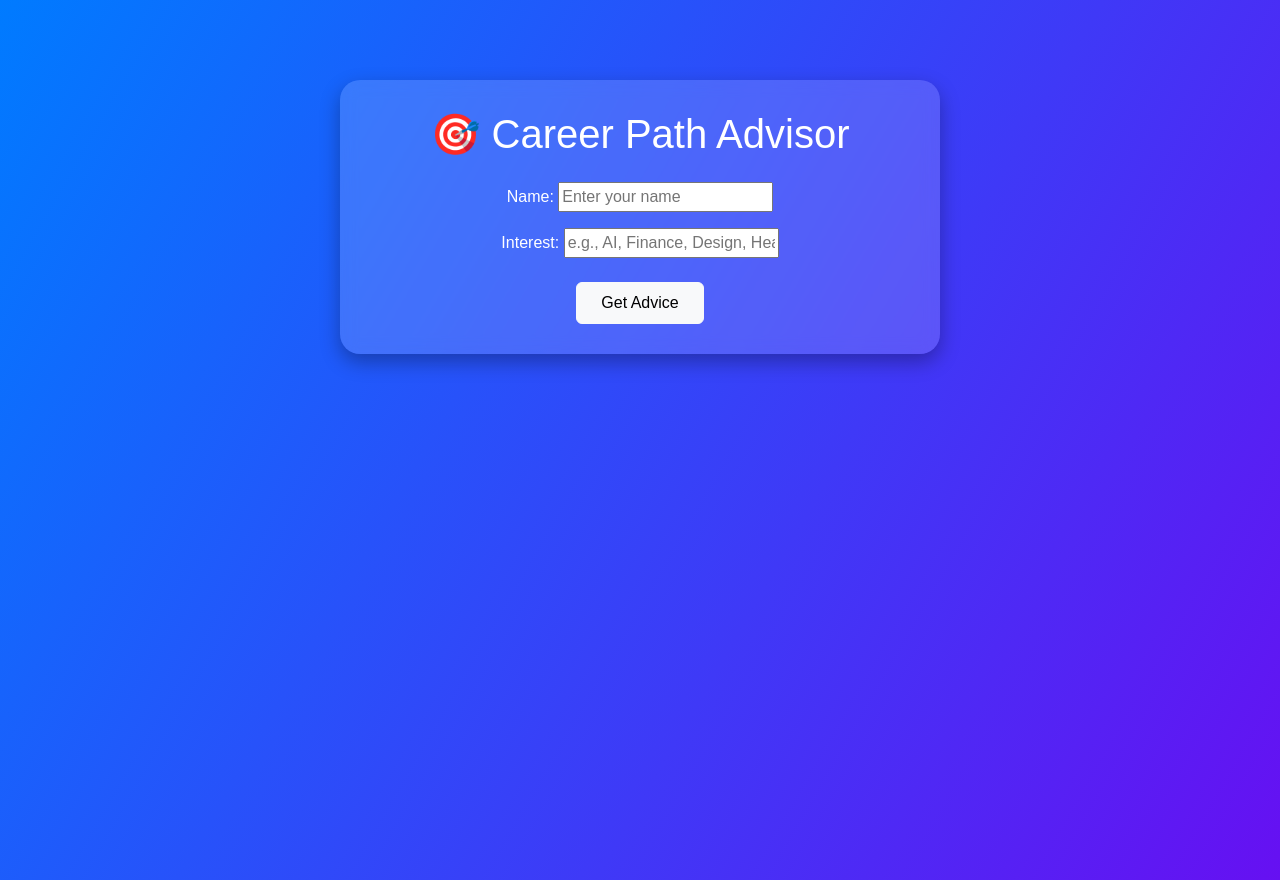
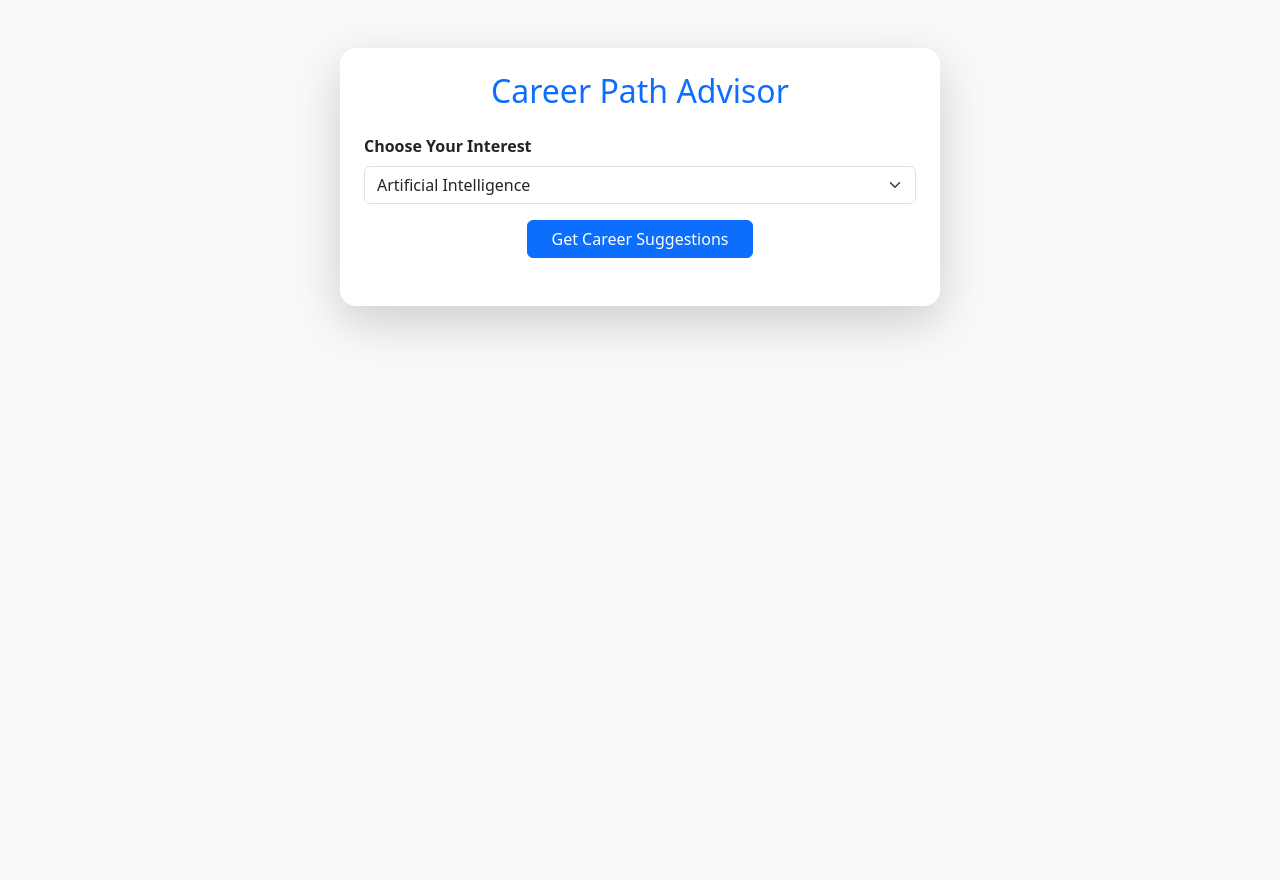
Before and after one commit to CaptMJA380/career_advisor, a Django app: page / in a window 1280 px wide. After the commit the page ends 335 px from the top, so only its background shows below. Run offline with Django 5.2, Linux system fonts and the light colour scheme.

Commit message:
changed suggestions

```diff
--- a/advisor/forms.py
+++ b/advisor/forms.py
@@ -1,9 +1,19 @@
 from django import forms
 
+INTEREST_CHOICES = [
+    ('ai', 'Artificial Intelligence'),
+    ('finance', 'Finance'),
+    ('design', 'Design'),
+    ('healthcare', 'Healthcare'),
+    ('law', 'Law'),
+    ('dance', 'Dance'),
+    ('sports', 'Sports'),
+    ('other', 'Other'),
+]
+
 class CareerForm(forms.Form):
-    name = forms.CharField(max_length=100, widget=forms.TextInput(attrs={
-        'placeholder': 'Enter your name'
-    }))
-    interest = forms.CharField(max_length=100, widget=forms.TextInput(attrs={
-        'placeholder': 'e.g., AI, Finance, Design, Healthcare, Law, Dance'
-    }))
+    interest = forms.ChoiceField(
+        choices=INTEREST_CHOICES,
+        label="Select Your Area of Interest",
+        widget=forms.Select(attrs={'class': 'form-select'})
+    )
--- a/advisor/templates/advisor/home.html
+++ b/advisor/templates/advisor/home.html
@@ -2,62 +2,39 @@
 <html lang="en">
 <head>
     <meta charset="UTF-8">
-    <title>Career Advisor</title>
-    <meta name="viewport" content="width=device-width, initial-scale=1">
-    <link href="https://cdn.jsdelivr.net/npm/bootstrap@5.3.0/dist/css/bootstrap.min.css" rel="stylesheet">
-    <style>
-        body {
-            background: linear-gradient(120deg, #007bff, #6610f2);
-            color: white;
-            font-family: "Poppins", sans-serif;
-            height: 100vh;
-        }
-        .container {
-            margin-top: 80px;
-            max-width: 600px;
-            background: rgba(255, 255, 255, 0.15);
-            backdrop-filter: blur(8px);
-            border-radius: 20px;
-            padding: 30px;
-            box-shadow: 0 8px 20px rgba(0,0,0,0.3);
-        }
-        .result-card {
-            background: #fff;
-            color: #333;
-            border-radius: 15px;
-            padding: 15px;
-            margin-top: 20px;
-            animation: fadeIn 0.7s ease-in-out;
-        }
-        @keyframes fadeIn {
-            from {opacity: 0; transform: translateY(10px);}
-            to {opacity: 1; transform: translateY(0);}
-        }
-        button {
-            border-radius: 10px;
-        }
-    </style>
+    <meta name="viewport" content="width=device-width, initial-scale=1.0">
+    <title>Career Path Advisor</title>
+    <link href="https://cdn.jsdelivr.net/npm/bootstrap@5.3.3/dist/css/bootstrap.min.css" rel="stylesheet">
 </head>
-<body>
-    <div class="container text-center">
-        <h1 class="mb-4">🎯 Career Path Advisor</h1>
-        <form method="POST">
+<body class="bg-light">
+
+<div class="container py-5">
+    <div class="card shadow-lg border-0 rounded-4 p-4 mx-auto" style="max-width: 600px;">
+        <h2 class="text-center mb-4 text-primary">Career Path Advisor</h2>
+
+        <form method="POST" class="mb-4">
             {% csrf_token %}
-            {{ form.as_p }}
-            <button type="submit" class="btn btn-light mt-2 px-4 py-2">Get Advice</button>
+            <div class="mb-3">
+                <label for="interest" class="form-label fw-bold">Choose Your Interest</label>
+                {{ form.interest }}
+            </div>
+            <div class="text-center">
+                <button type="submit" class="btn btn-primary px-4">Get Career Suggestions</button>
+            </div>
         </form>
 
         {% if careers %}
-        <div class="result-card mt-4">
-            <h4>Recommended Careers for <span class="text-primary">{{ interest|title }}</span>:</h4>
-            <ul class="list-group mt-2">
+        <div class="alert alert-info mt-4 rounded-4">
+            <h5 class="fw-bold text-center text-dark mb-3">Recommended Careers in {{ interest|title }}:</h5>
+            <ul class="list-group list-group-flush">
                 {% for career in careers %}
-                <li class="list-group-item">{{ career }}</li>
+                    <li class="list-group-item text-center">{{ career }}</li>
                 {% endfor %}
             </ul>
-            <a href="/" class="btn btn-outline-primary mt-3">Try Again</a>
         </div>
         {% endif %}
     </div>
+</div>
+
 </body>
 </html>
```
